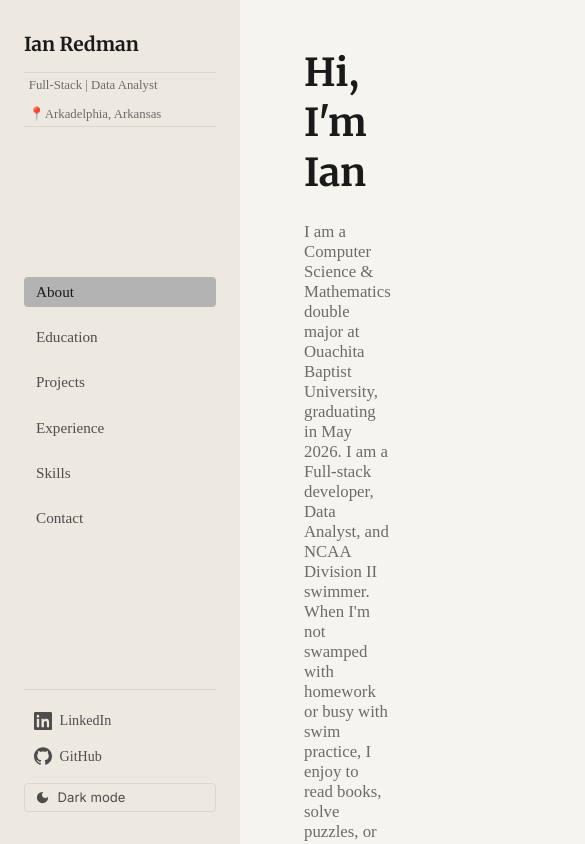
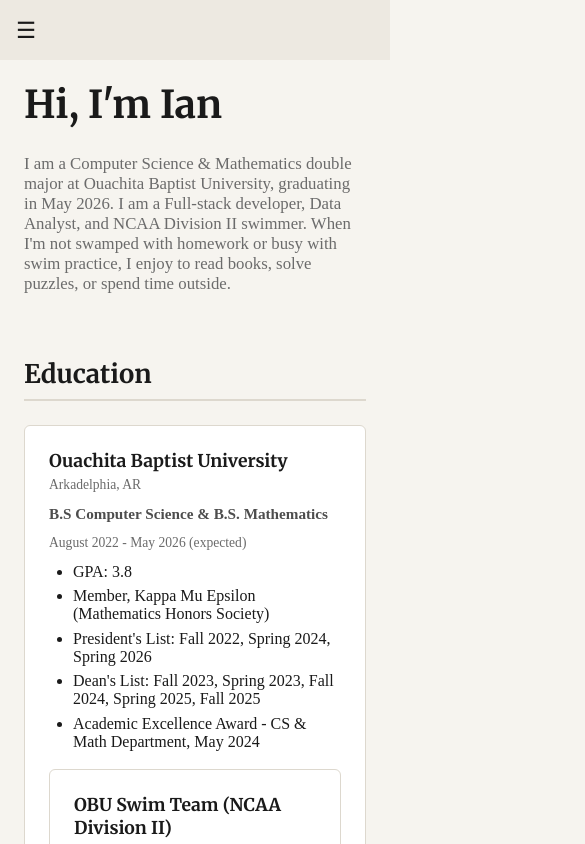
Before and after one commit to ianredmann/resume-website, a React (Vite) app: page / in a window 390 px wide. Shown: the top 844 px of the page, 585 px wide, since content can reach past the window. Built offline with nearby package versions, Linux system fonts and the light colour scheme.

Commit message:
fixed styling for phone view

```diff
--- a/src/App.css
+++ b/src/App.css
@@ -173,7 +173,7 @@
 #about p {
   font-size: 1.05rem;
   color: var(--color-text-muted);
-  max-width: 600px;
+  /* max-width: 600px; */
 }
 
 #contact a {
@@ -294,3 +294,70 @@
   color: var(--color-text-muted);
   margin: 0;
 }
+
+.hamburger{
+  display: none;
+}
+
+@media (max-width: 768px){
+
+  .sidebar {
+    flex-direction: row;
+    align-items: center;
+    width: 100%;
+    min-height: unset;
+    height: 60px;
+    padding: 0 1rem;
+    position: fixed;
+    top: 0;
+    left: 0;
+    z-index: 100;
+  }
+
+  .sidebar-top {
+    display: none;
+  }
+
+  .sidebar nav {
+    display: none;
+  }
+
+  .sidebar nav.open {
+    display: block;
+    position: absolute;
+    top: 60px;
+    left: 0;
+    width: 100%;
+    background-color: var(--color-sidebar);
+    padding: 1rem;
+    border-top: 1px solid var(--color-border);
+  }
+
+  .sidebar-footer {
+    display: none;
+  }
+
+  .hamburger {
+    display: block;
+    font-size: 1.4rem;
+    background: none;
+    border: none;
+    cursor: pointer;
+    color: var(--color-text);
+  }
+
+  .content {
+    margin-left: 0;
+    padding: 5rem 1.5rem 2rem 1.5rem;
+  }
+
+  .skills-grid {
+    grid-template-columns: 1fr;
+  }
+
+  .card-header {
+    flex-direction: column;
+    align-items: flex-start;
+    gap: 0.25rem;
+  }
+}
--- a/src/components/Education.jsx
+++ b/src/components/Education.jsx
@@ -14,8 +14,8 @@
                 <ul>
                     <li>GPA: 3.8</li>
                     <li>Member, Kappa Mu Epsilon (Mathematics Honors Society)</li>
-                    <li>President's List: Fall 2022, Spring 2024</li>
-                    <li>Dean's List: Fall 2023, Spring 2023, Fall 2024, Spring 2025</li>
+                    <li>President's List: Fall 2022, Spring 2024, Spring 2026</li>
+                    <li>Dean's List: Fall 2023, Spring 2023, Fall 2024, Spring 2025, Fall 2025</li>
                     <li>Academic Excellence Award - CS & Math Department, May 2024</li>
                 </ul>
 
--- a/src/components/Sidebar.jsx
+++ b/src/components/Sidebar.jsx
@@ -3,6 +3,7 @@
 function Sidebar() {
     const [activeSection, setActiveSection] = useState('about')
     const [darkMode, setDarkMode] = useState(false)
+    const [menuOpen, setMenuOpen] = useState(false)
 
     const sections = [
         { id: 'about', label: 'About' },
@@ -116,6 +117,7 @@
         //     </div>
         // </aside>
             <aside className="sidebar">
+              <button className="hamburger" onClick={() => setMenuOpen(!menuOpen)}>☰</button>
               <div className="sidebar-top">
                 <div className="sidebar-name">Ian Redman</div>
                 <div className="sidebar-bio">
@@ -124,7 +126,7 @@
                 </div>
               </div>
 
-              <nav>
+              <nav className={menuOpen ? 'open' : ''}>
                 <ul>
                   {sections.map((section) => (
                     <li key={section.id}>
```
